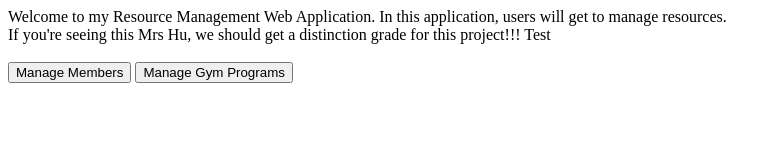
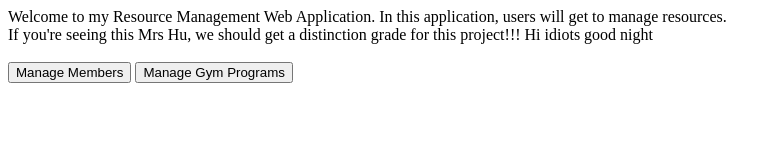
Before and after one commit to ohk-soe-htet/Acrochief, a website: page public/index.html in a window 1280 px wide. Shown: the whole page, without its empty margins (0-781 px from the left). Drawn offline with Linux system fonts and the light colour scheme.

Commit message:
Hi idiots

```diff
--- a/public/index.html
+++ b/public/index.html
@@ -8,7 +8,7 @@
 will get to manage resources.
 <br/>
 If you're seeing this Mrs Hu, we should get a distinction grade for this project!!!
-Test
+Hi idiots good night
 <br><br>
 
 <a href="pages/ManageMembers.html"><button>Manage Members</button></a>
```
